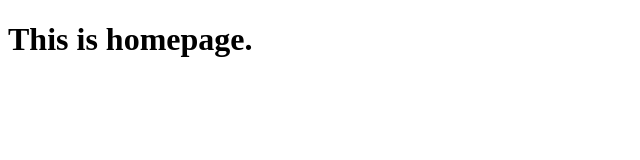
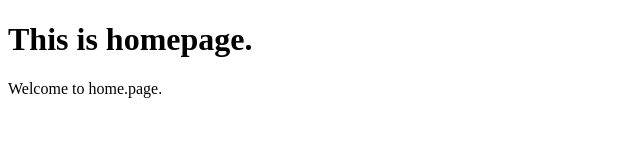
Before and after one commit to yunju1118/project, a plain HTML site: page index.html in a window 1280 px wide. Shown: the whole page, without its empty margins (0-640 px from the left). Drawn offline with Linux system fonts and the light colour scheme.

Commit message:
add some new

```diff
--- a/index.html
+++ b/index.html
@@ -8,5 +8,6 @@
   </head>
   <body>
     <h1>This is homepage.</h1>
+    <p>Welcome to home.page.</p>
   </body>
 </html>
```
Also changed, not shown: 1 other file.
